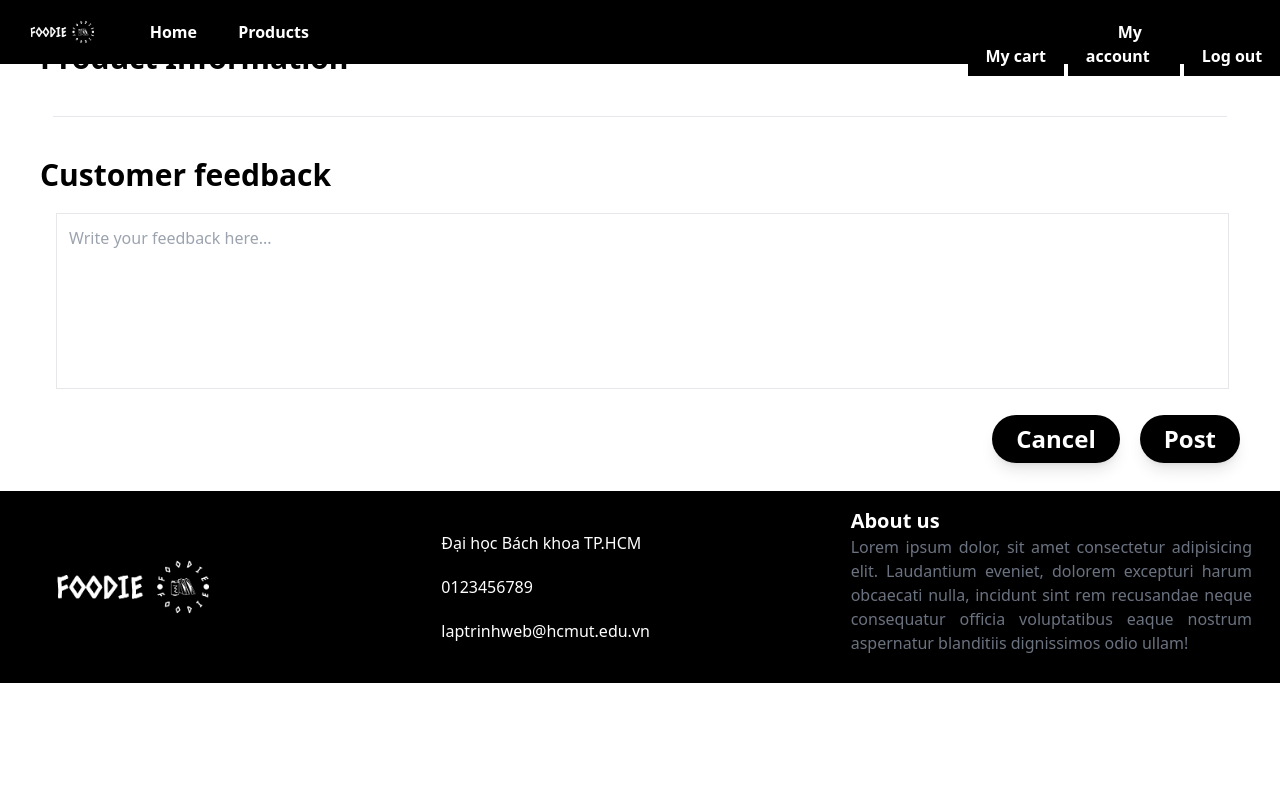
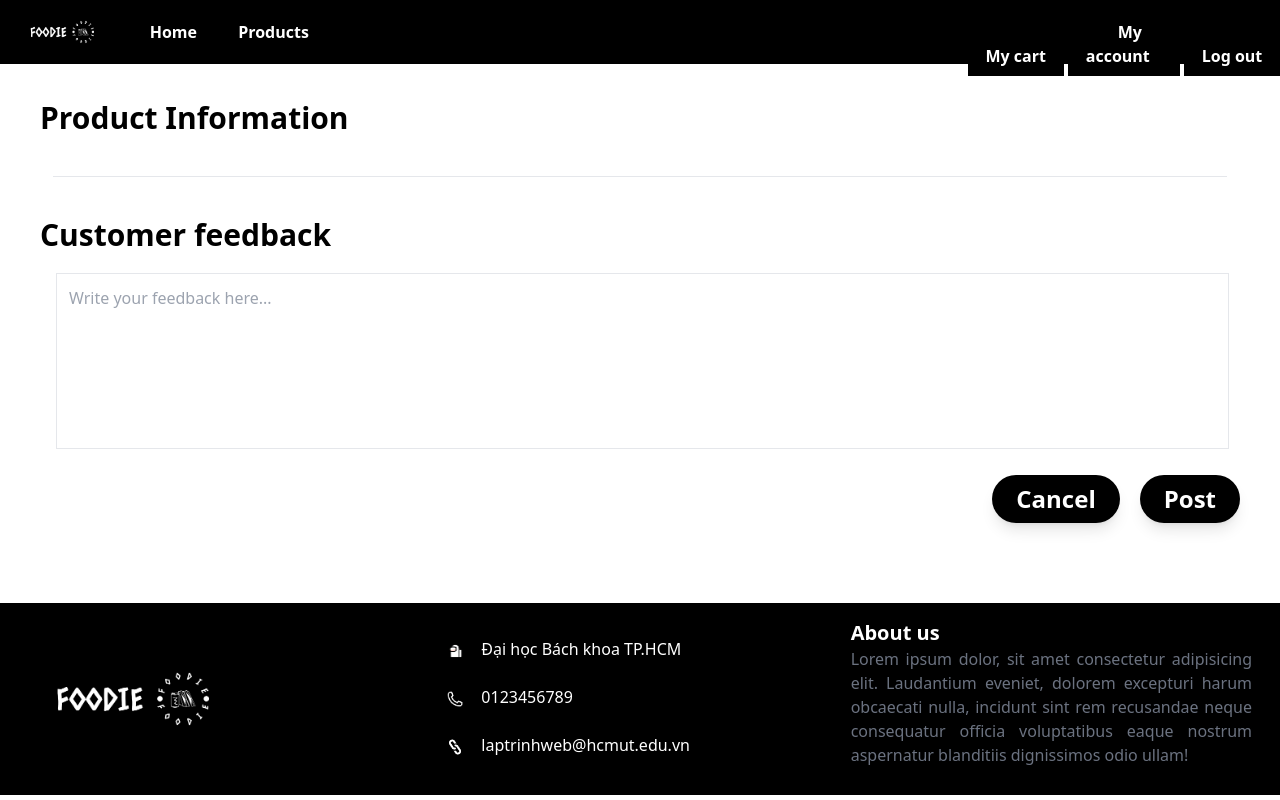
Before and after one commit to iamlvv/foodie_final, a PHP site: page /foodie_final/productDetail.php?product_id=1 in a window 1280 px wide. Run offline with PHP 8.4, Linux system fonts and the light colour scheme; data that the repository does not hold is empty; some libraries are stand-ins or nearby versions.

Commit message:
Híu - 2nd Submit 4/12
icon footer
add to cart
toast (margin)

```diff
--- a/allProducts.php
+++ b/allProducts.php
@@ -6,7 +6,7 @@
     $count = $result->num_rows;
 ?>
 
-<div class='my-5'>
+<div class='my-20'>
     <h1 class='text-3xl pt-5 pl-10 mb-10 font-bold'>Products</h1>
     <div class='grid lg:grid-cols-5 md:grid-cols-4 ml-28 mr-28 gap-9 md:ml-10 md:mr-10'>
 <?php
--- a/cart.php
+++ b/cart.php
@@ -133,7 +133,7 @@ function Itemcart($productId, $productName, $productPrice, $productQuantity, $pr
                         $totalPrice += $row['price'] * $row['quantity'];
                     }
                 } else {
-                    echo "<h5 class='ml-10'>Your cart is empty now. <a href='../pages/homepage-member.php' class='font-bold'>Continue shopping.</a></h5>";
+                    echo "<h5 class='ml-10'>Your cart is empty now. <a href='./homepage-member.php' class='font-bold'>Continue shopping.</a></h5>";
                 }
                 // while ($row = $result->fetch_assoc()) {
                 //     Itemcart($row['product_id'], $row['product_name'], $row['price'], $row['quantity'], $row['product_image']);
--- a/footer.php
+++ b/footer.php
@@ -6,16 +6,16 @@
 
         <div class='flex flex-col my-auto'>
             <div class='mb-5'>
-
-                <p class='inline ml-3'>Đại học Bách khoa TP.HCM</p>
+                <img src="./user/image/contact-sus.jpg" alt="" class="w-7 h-7 inline float-left mx-3">
+                <p class='ml-3'>Đại học Bách khoa TP.HCM</p>
             </div>
             <div class='mb-5'>
-
-                <p class='inline ml-3'>0123456789</p>
+                <img src="./user/image/contact-phone.jpg" alt="" class="w-7 h-7 inline float-left mx-3">
+                <p class='ml-3'>0123456789</p>
             </div>
             <div>
-
-                <p class='inline ml-3'>laptrinhweb@hcmut.edu.vn</p>
+                <img src="./user/image/contact-link.jpg" alt="" class="w-7 h-7 inline float-left mx-3">
+                <p class='ml-3'>laptrinhweb@hcmut.edu.vn</p>
             </div>
         </div>
         <div class='mt-2'>
--- a/header-guest.php
+++ b/header-guest.php
@@ -25,8 +25,9 @@ echo ini_get('./config.php');
 
     <title>Foodie - Homepage</title>
     <style>
-        * {
-            /* font-family: 'Anek Devanagari', sans-serif; */
+        #toast-container
+        {
+            margin-top: 60px;
         }
     </style>
 </head>
--- a/header-member.php
+++ b/header-member.php
@@ -22,6 +22,13 @@
     <script src="https://cdnjs.cloudflare.com/ajax/libs/toastr.js/2.0.1/js/toastr.js"></script>
 
     <title>Foodie - Homepage</title>
+
+    <style>
+        #toast-container
+        {
+            margin-top: 60px;
+        }
+    </style>
 
 </head>
 <body>
--- a/productDetail.php
+++ b/productDetail.php
@@ -7,7 +7,7 @@
     $count = $result->num_rows;
 ?>
 
-<div class='my-5'>
+<div class='my-20'>
     <h1 class='lg:text-3xl md:text-2xl pt-5 pl-10 mb-5 font-bold'>Product Information</h1>
     <div class='grid grid-cols-2 h-full mx-28 gap-5 md:ml-10 md:mr-10 items-center'>
 
@@ -27,7 +27,7 @@
             </p>
             <p class='lg:text-2xl text-red-600 font-bold mt-2 md:text-base'>
                 <?php echo $rows['price']?> VND
-                <button class='rounded-3xl shadow-lg my-3 float-right mr-5 text-xl bg-black px-5 py-2 text-white cart-btn' value="<?php echo $_GET['product_id']?>">
+                <button class='rounded-3xl shadow-lg my-3 float-right mr-5 text-xl bg-black px-5 py-2 text-white cart-btn hover:bg-white hover:text-black transition ease-in' value="<?php echo $_GET['product_id']?>">
                     Add to cart
                 </button>
             </p>
@@ -74,10 +74,10 @@
         </div>
         <textarea placeholder="Write your feedback here..." name="textarea" class="p-3 border-gray border active:border-black border-solid lg:ml-14 md:ml-16 hover:shadow-xl lg:w-11/12 md:w-10/12 h-44 resize-none"></textarea>
         <div class="h-12 mb-7 mt-5">
-            <button class='block rounded-3xl shadow-lg float-right mr-10 text-2xl font-bold bg-black px-6 py-2 text-white submit-btn' value="<?php echo $_GET['product_id']?>">
+            <button class='block rounded-3xl shadow-lg float-right mr-10 text-2xl font-bold bg-black px-6 py-2 text-white submit-btn hover:bg-white hover:text-black transition ease-in' value="<?php echo $_GET['product_id']?>">
                 Post
             </button>
-            <button class='block rounded-3xl shadow-lg float-right mr-5 text-2xl font-bold bg-black px-6 py-2 text-white cancel-btn'>
+            <button class='block rounded-3xl shadow-lg float-right mr-5 text-2xl font-bold bg-black px-6 py-2 text-white cancel-btn hover:bg-white hover:text-black transition ease-in'>
                 Cancel
             </button>
         </div>
```
Also changed, not shown: addToCart.php (+22 -8 lines), user/image/contact-link.jpg (added), user/image/contact-phone.jpg (added), user/image/contact-sus.jpg (added).
